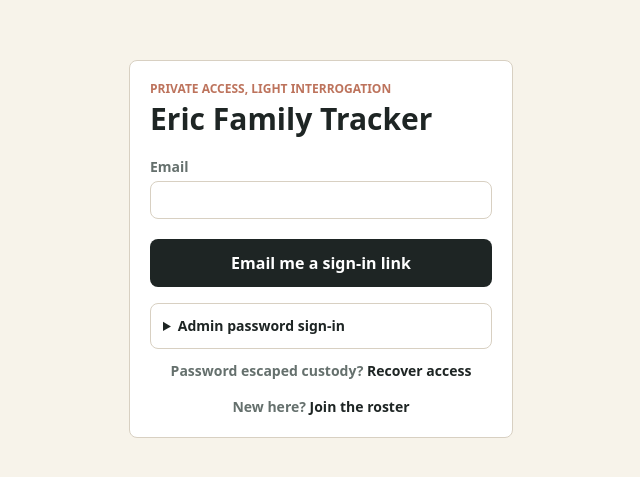
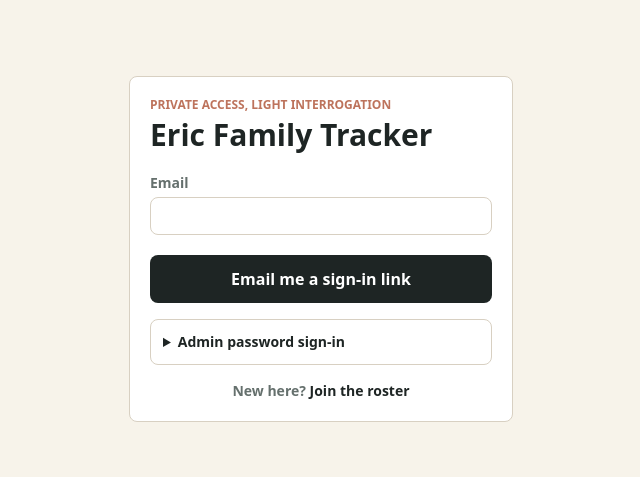
Before and after one commit to chacon96-droid/tio-erics-family-tracker, a Next.js app: page /login in a window 1280 px wide. Shown: the part 151-628 px from the top of the page, without its empty margins (319-959 px from the left). Built offline with nearby package versions, Linux system fonts and the light colour scheme.

Commit message:
Clarify family magic link login

```diff
--- a/app/login/page.tsx
+++ b/app/login/page.tsx
@@ -32,15 +32,15 @@ export default async function LoginPage({ searchParams }: { searchParams?: Promi
               <input className="rounded-app border border-line px-3 py-2 text-ink" name="password" type="password" required />
             </label>
             <button className="focus-ring mt-4 w-full rounded-app bg-clay px-4 py-3 font-black text-white">Sign in as admin</button>
+            <p className="mt-3 text-center text-sm font-semibold text-muted">
+              Admin password escaped custody?{" "}
+              <Link className="font-black text-ink underline-offset-4 hover:underline" href="/forgot-password">
+                Recover access
+              </Link>
+            </p>
           </form>
         </details>
 
-        <p className="mt-3 text-center text-sm font-semibold text-muted">
-          Password escaped custody?{" "}
-          <Link className="font-black text-ink underline-offset-4 hover:underline" href="/forgot-password">
-            Recover access
-          </Link>
-        </p>
         <p className="mt-4 text-center text-sm font-semibold text-muted">
           New here? <Link className="font-black text-ink underline-offset-4 hover:underline" href="/signup">Join the roster</Link>
         </p>
```
